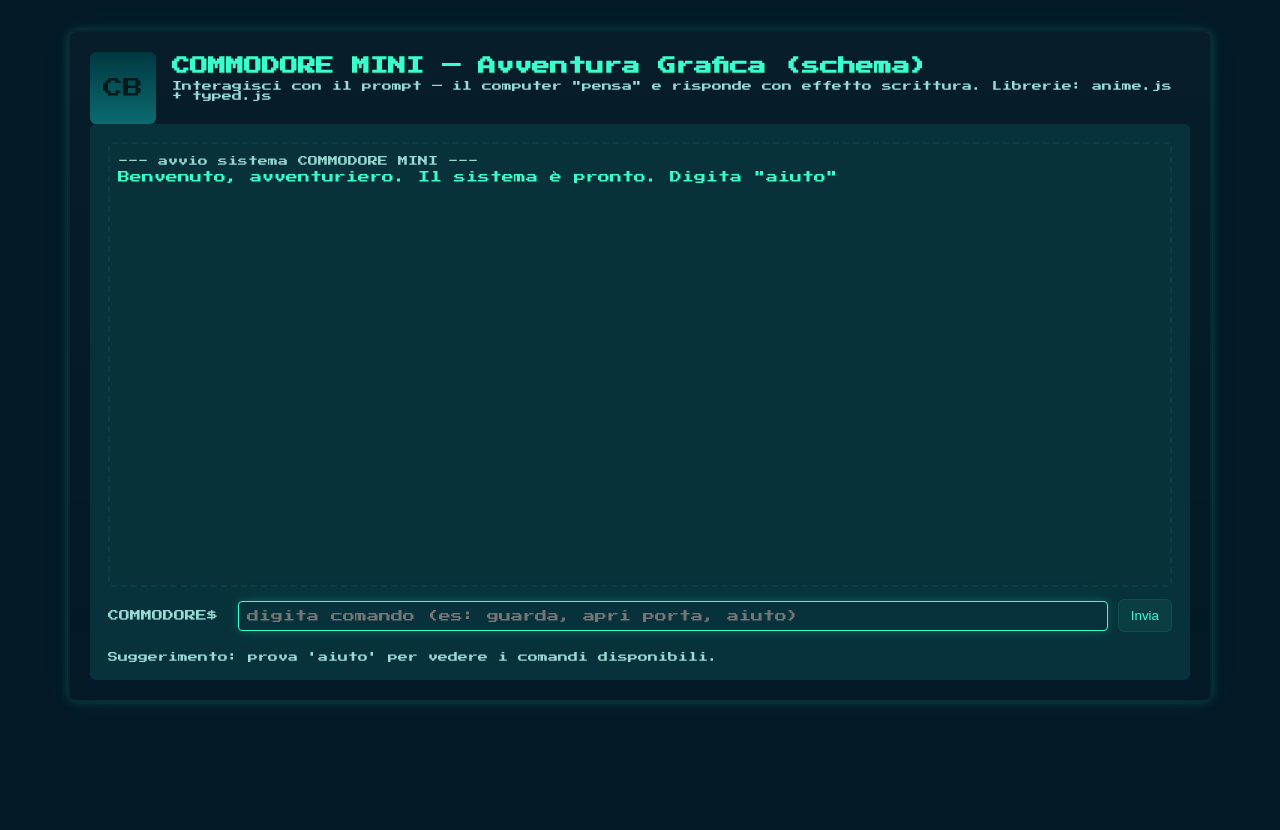
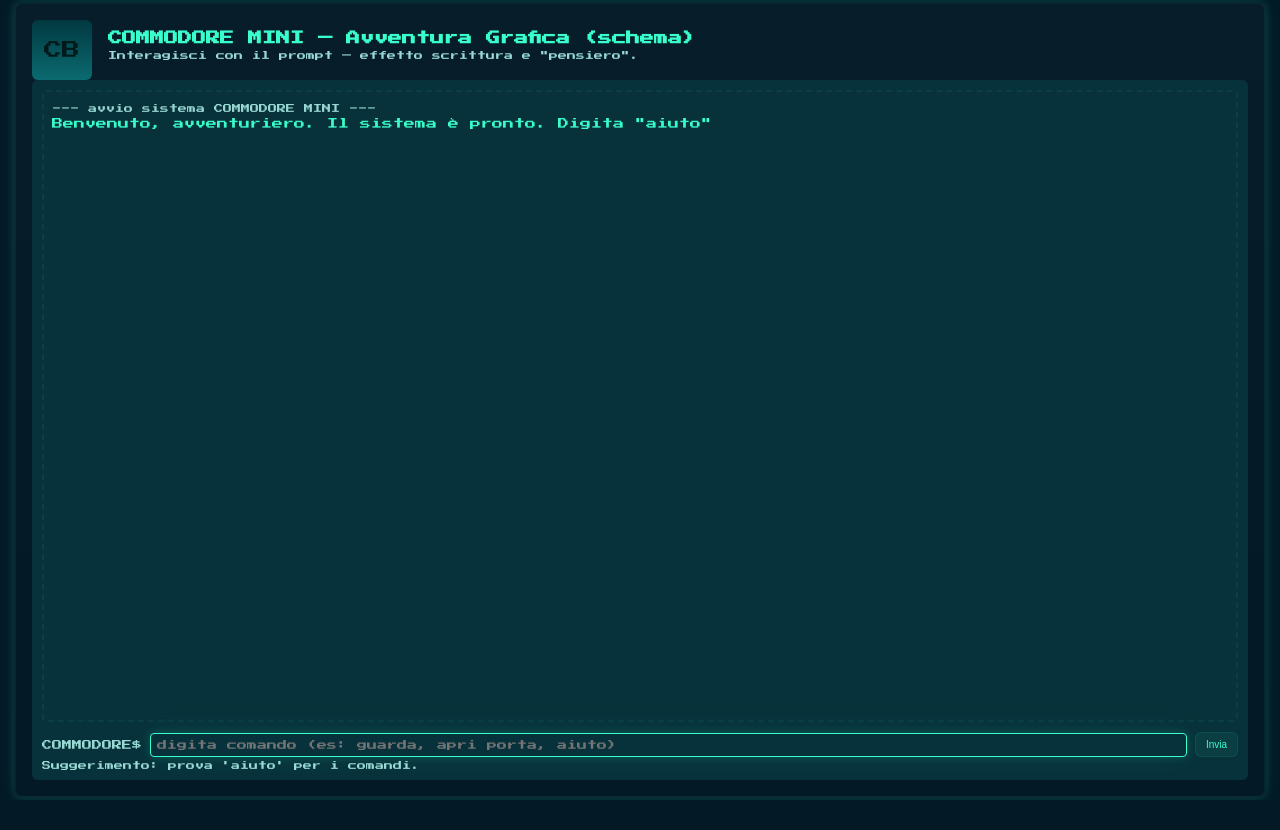
Before and after one commit to salvatorecapolupo/ungioco, a plain HTML site: page index.html in a window 1280 px wide. After the commit the page ends 800 px from the top, so only its background shows below. Drawn offline with nearby package versions, Linux system fonts and the light colour scheme.

Commit message:
Update index.html

```diff
--- a/index.html
+++ b/index.html
@@ -4,58 +4,91 @@
   <meta charset="utf-8" />
   <meta name="viewport" content="width=device-width,initial-scale=1" />
   <title>Commodore 64 — Mini Avventura Grafica (Schema)</title>
-  <!-- Font retrò (pixel) -->
   <link href="https://fonts.googleapis.com/css2?family=Press+Start+2P&display=swap" rel="stylesheet">
-  <!-- Librerie: anime.js (animazioni) e typed.js (typing effect) -->
   <script src="https://cdnjs.cloudflare.com/ajax/libs/animejs/3.2.1/anime.min.js"></script>
   <script src="https://cdn.jsdelivr.net/npm/typed.js@2.0.12"></script>
   <style>
-    /* Palette ispirata Commodore 64: sfondo scuro, testo c64-cyan */
     :root{
-      --bg:#031926;      /* quasi nero-blu */
-      --panel:#08323b;   /* pannello scuro */
-      --accent:#39ffcc;  /* c64-cyan brillante */
-      --muted:#9adbd6;   /* testo secondario */
+      --bg:#031926;
+      --panel:#08323b;
+      --accent:#39ffcc;
+      --muted:#9adbd6;
       --glow:0 0 8px rgba(57,255,204,0.18), 0 0 30px rgba(57,255,204,0.06);
     }
-    html,body{height:100%;margin:0;font-family:'Press Start 2P', monospace;background:var(--bg);color:var(--accent)}
+    html,body{
+      height:100%;
+      margin:0;
+      padding:0;
+      font-family:'Press Start 2P', monospace;
+      background:var(--bg);
+      color:var(--accent);
+      display:flex;
+      justify-content:center;
+      align-items:center;
+    }
     .container{
-      max-width:1100px;margin:30px auto;padding:20px;background:linear-gradient(180deg,rgba(255,255,255,0.02),transparent);
-      border-radius:8px;box-shadow:var(--glow);
+      width:95vw;
+      height:95vh;
+      display:flex;
+      flex-direction:column;
+      justify-content:space-between;
+      background:linear-gradient(180deg,rgba(255,255,255,0.02),transparent);
+      border-radius:8px;
+      box-shadow:var(--glow);
       border:2px solid rgba(57,255,204,0.06);
+      padding:16px;
+      overflow:hidden;
     }
-    header{display:flex;align-items:center;gap:16px}
-    .logo{width:72px;height:72px;border-radius:6px;background:linear-gradient(180deg,#013840,#0b6b70);display:flex;align-items:center;justify-content:center}
-    .logo span{font-size:20px;color:#001a1b}
-    h1{font-size:18px;margin:0;color:var(--accent)}
-    p.lead{color:var(--muted);font-size:10px;margin:6px 0 18px}
+    header{
+      flex-shrink:0;
+      display:flex;
+      align-items:center;
+      gap:16px;
+    }
+    .logo{width:60px;height:60px;border-radius:6px;background:linear-gradient(180deg,#013840,#0b6b70);display:flex;align-items:center;justify-content:center}
+    .logo span{font-size:18px;color:#001a1b}
+    h1{font-size:14px;margin:0;color:var(--accent)}
+    p.lead{color:var(--muted);font-size:9px;margin:6px 0 10px}
 
-    /* Area di gioco: schermo e prompt */
-    .screen{background:var(--panel);padding:18px;border-radius:6px;height:520px;display:flex;flex-direction:column;gap:12px;overflow:hidden}
-    .display{flex:1;overflow:auto;padding:8px;border:2px dashed rgba(57,255,204,0.06);border-radius:4px}
-    .line{white-space:pre-wrap;font-size:12px;line-height:1.4}
-    .muted{color:var(--muted);font-size:10px}
+    .screen{
+      flex:1;
+      background:var(--panel);
+      padding:10px;
+      border-radius:6px;
+      display:flex;
+      flex-direction:column;
+      overflow:hidden;
+      min-height:0;
+    }
+    .display{
+      flex:1;
+      overflow-y:auto;
+      padding:8px;
+      border:2px dashed rgba(57,255,204,0.06);
+      border-radius:4px;
+      margin-bottom:10px;
+    }
+    .line{white-space:pre-wrap;font-size:11px;line-height:1.4}
+    .muted{color:var(--muted);font-size:9px}
 
-    /* Prompt area */
-    .prompt-row{display:flex;align-items:center;gap:10px}
-    .prompt-label{min-width:120px;color:var(--muted);font-size:11px}
-    .prompt-input{flex:1;background:transparent;border:1px solid rgba(57,255,204,0.08);padding:8px;border-radius:4px;color:var(--accent);outline:none;font-family:inherit;font-size:12px}
+    .prompt-row{display:flex;align-items:center;gap:8px;flex-shrink:0}
+    .prompt-label{min-width:80px;color:var(--muted);font-size:10px}
+    .prompt-input{flex:1;background:transparent;border:1px solid rgba(57,255,204,0.08);padding:6px;border-radius:4px;color:var(--accent);outline:none;font-family:inherit;font-size:10px}
     .prompt-input:focus{box-shadow:var(--glow);border-color:var(--accent)}
-    .btn{background:rgba(57,255,204,0.06);border:1px solid rgba(57,255,204,0.08);padding:8px 12px;border-radius:6px;color:var(--accent);cursor:pointer}
+    .btn{background:rgba(57,255,204,0.06);border:1px solid rgba(57,255,204,0.08);padding:6px 10px;border-radius:6px;color:var(--accent);cursor:pointer;font-size:10px}
 
-    /* small helper */
-    .tips{font-size:10px;color:var(--muted);margin-top:8px}
+    .tips{font-size:9px;color:var(--muted);margin-top:4px;flex-shrink:0}
 
-    /* Simulazione "thinking" */
     .thinking{display:inline-block;opacity:0.9}
     .dot{display:inline-block;margin:0 2px}
 
-    /* Retro CRT scanline effect */
     .scanline{position:relative}
     .scanline::after{content:'';position:absolute;left:0;top:0;right:0;bottom:0;pointer-events:none;background-image:linear-gradient(rgba(0,0,0,0),rgba(0,0,0,0.03) 50%,rgba(0,0,0,0));background-size:100% 4px}
 
-    /* responsive */
-    @media (max-width:640px){.container{margin:10px;padding:12px}.screen{height:60vh}}
+    @media (max-width:640px){
+      .container{width:98vw;height:96vh;padding:10px}
+      .prompt-label{display:none}
+    }
   </style>
 </head>
 <body>
@@ -64,24 +97,22 @@
       <div class="logo"><span>CB</span></div>
       <div>
         <h1>COMMODORE MINI — Avventura Grafica (schema)</h1>
-        <p class="lead">Interagisci con il prompt — il computer "pensa" e risponde con effetto scrittura. Librerie: anime.js + typed.js</p>
+        <p class="lead">Interagisci con il prompt — effetto scrittura e "pensiero".</p>
       </div>
     </header>
 
     <main class="screen">
       <div id="display" class="display scanline" aria-live="polite"></div>
-
       <div class="prompt-row">
         <div class="prompt-label">COMMODORE$</div>
         <input id="cmdInput" class="prompt-input" placeholder="digita comando (es: guarda, apri porta, aiuto)" autocomplete="off" />
         <button id="sendBtn" class="btn">Invia</button>
       </div>
-      <div class="tips">Suggerimento: prova 'aiuto' per vedere i comandi disponibili.</div>
+      <div class="tips">Suggerimento: prova 'aiuto' per i comandi.</div>
     </main>
   </div>
 
   <script>
-    // --- Utility: append line to display ---
     const display = document.getElementById('display');
     function appendLine(html, cls){
       const el = document.createElement('div');
@@ -92,55 +123,31 @@
       return el;
     }
 
-    // --- Simple command handler (modulare) ---
     const commands = {
       'aiuto': () => `Comandi disponibili:\n- guarda\n- inventario\n- apri porta\n- parla a computer`,
-      'guarda': () => `Ti trovi in una stanza retro-tech. Un monitor lampeggia. C'è una porta chiusa alla nord.`,
+      'guarda': () => `Ti trovi in una stanza retro-tech. Un monitor lampeggia. C'è una porta chiusa a nord.`,
       'inventario': () => `Hai: una chiave arrugginita, una torcia scarica`,
       'apri porta': () => `La porta è chiusa. Sembra serva una chiave.`,
       'parla a computer': () => `Il computer risponde: "Salve utente. Stato: operativo."`
     };
 
-    // --- Simula pensiero (dots) e poi scrittura con typed.js ---
     function simulateResponse(text){
-      // mostra dots "pensando"
-      const thinkingEl = appendLine('<span class="thinking">'+escapeHtml('pensando')+'<span class="dot">.</span><span class="dot">.</span><span class="dot">.</span></span>','muted');
-      // animazione dots semplice con anime.js
+      const thinkingEl = appendLine('<span class="thinking">pensando<span class="dot">.</span><span class="dot">.</span><span class="dot">.</span></span>','muted');
       const dots = thinkingEl.querySelectorAll('.dot');
-      let anim = anime({
-        targets: dots,
-        translateY: [0,-6,0],
-        duration: 600,
-        delay: anime.stagger(120),
-        loop: true,
-        easing: 'easeInOutSine'
-      });
-
-      // dopo un timeout (simuliamo il pensiero), cancelliamo i dots e digiteremo la risposta
+      let anim = anime({targets:dots,translateY:[0,-6,0],duration:600,delay:anime.stagger(120),loop:true,easing:'easeInOutSine'});
       const thinkDelay = 700 + Math.min(1800, text.length * 30);
       setTimeout(()=>{
         anim.pause();
         thinkingEl.remove();
-        // prepare a new line and use Typed.js to simulate typing
         const target = appendLine('');
-        new Typed(target, {
-          strings: [text],
-          typeSpeed: 22, // velocità di scrittura
-          backSpeed: 0,
-          showCursor: false,
-          onComplete: ()=>{ display.scrollTop = display.scrollHeight; }
-        });
+        new Typed(target, {strings:[text],typeSpeed:22,showCursor:false,onComplete:()=>{display.scrollTop=display.scrollHeight;}});
       }, thinkDelay);
     }
 
-    // Escape HTML helper
     function escapeHtml(str){
-      return (''+str).replace(/[&<>"']/g, (c)=>({
-        '&':'&amp;','<':'&lt;','>':'&gt;','"':'&quot;','\'':'&#39;'
-      }[c]));
+      return (''+str).replace(/[&<>"']/g, c=>({'&':'&amp;','<':'&lt;','>':'&gt;','"':'&quot;','\'':'&#39;'}[c]));
     }
 
-    // --- Hook input ---
     const input = document.getElementById('cmdInput');
     const btn = document.getElementById('sendBtn');
     function handleCmd(){
@@ -148,26 +155,16 @@
       if(!raw) return;
       appendLine('<span class="muted">COMMODORE$</span> '+escapeHtml(raw));
       input.value = '';
-      // gestore comandi modular
       const key = raw.toLowerCase();
       const fn = commands[key];
-      if(fn){
-        simulateResponse(fn());
-      } else {
-        simulateResponse("Non capisco il comando: '"+raw+"'\nProva 'aiuto'.");
-      }
+      if(fn){simulateResponse(fn());}else{simulateResponse("Non capisco il comando: '"+raw+"'\nProva 'aiuto'.");}
     }
     btn.addEventListener('click', handleCmd);
-    input.addEventListener('keydown', (e)=>{ if(e.key==='Enter') handleCmd(); });
+    input.addEventListener('keydown', e=>{if(e.key==='Enter') handleCmd();});
 
-    // --- Esempio: messaggio iniziale digradante ---
     appendLine('<span class="muted">--- avvio sistema COMMODORE MINI ---</span>');
     setTimeout(()=>simulateResponse('Benvenuto, avventuriero. Il sistema è pronto. Digita "aiuto" per comandi.'), 800);
-
-    // --- Accessibilità: focus input ---
     input.focus();
-
-    // --- Note: estendi 'commands' per implementare stato, inventario, mappe, ecc. ---
   </script>
 </body>
 </html>
```
